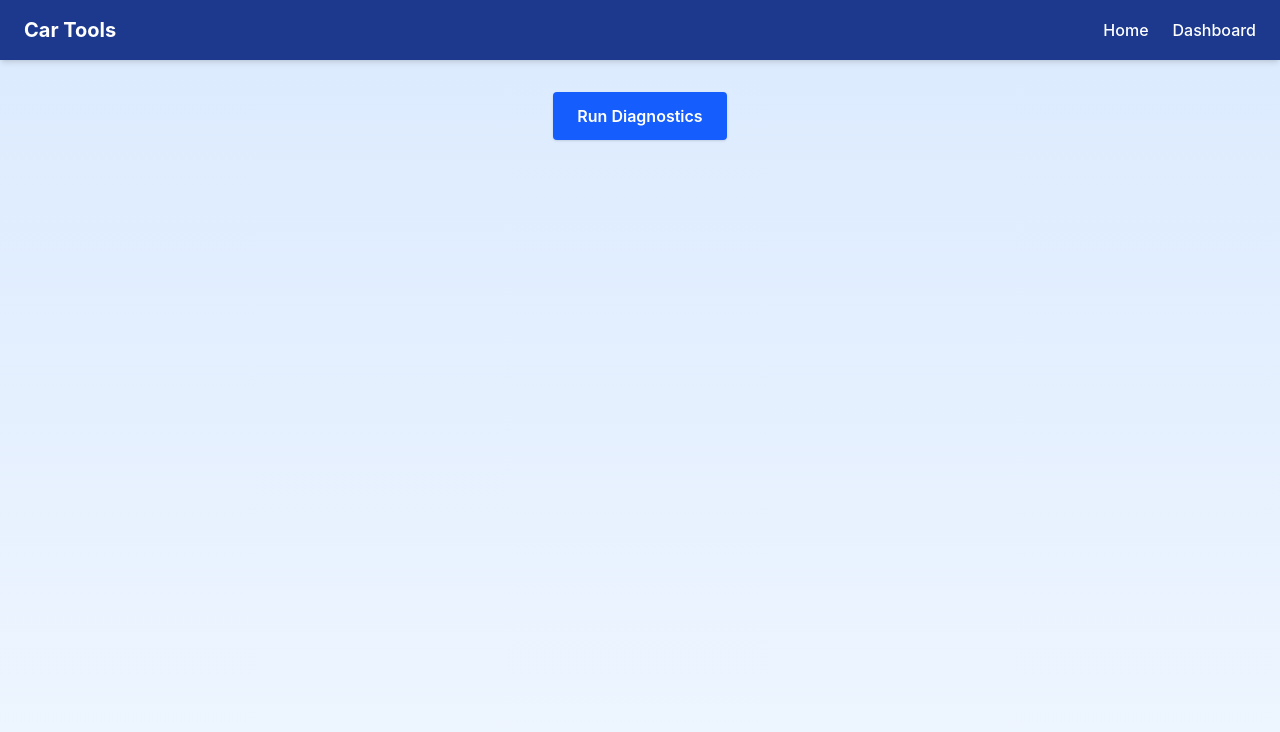
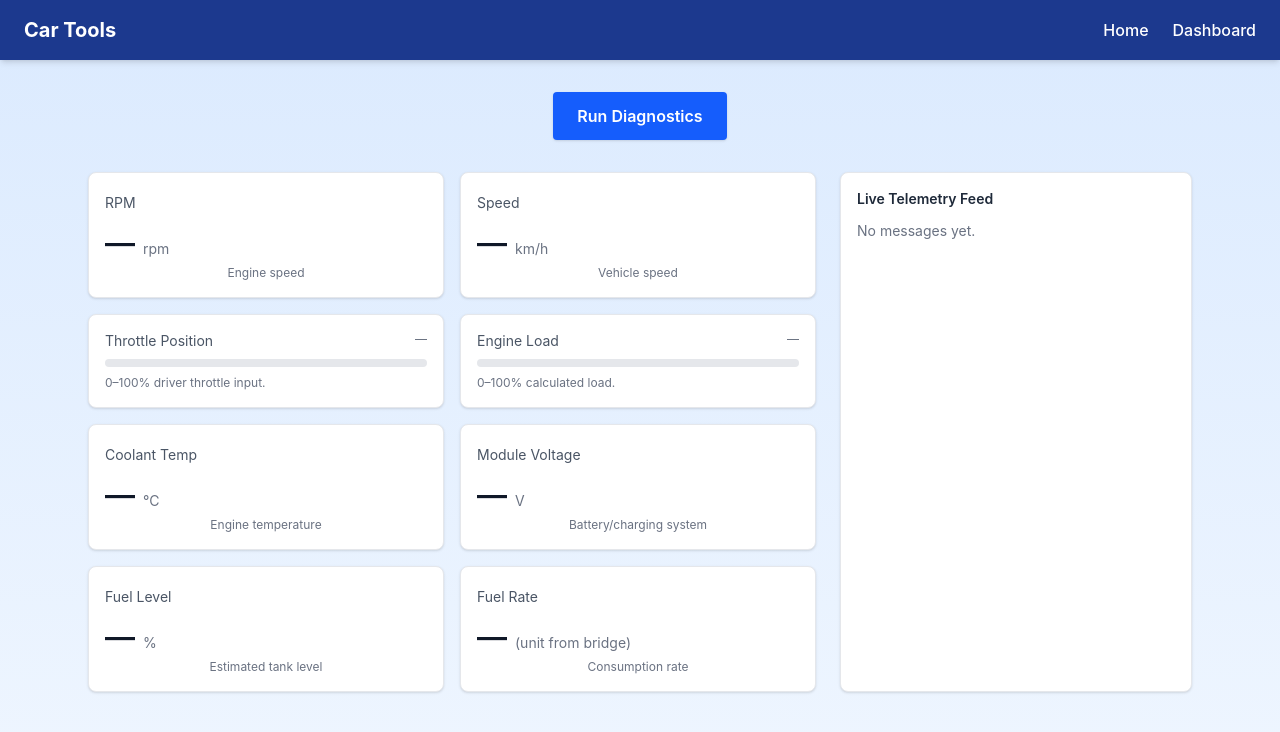
Before and after one commit to SamFranceseTCNJ/Car-Tools, a React app in the folder frontend/: page /dashboard in a window 1280 px wide. Shown: the top 732 px of the page. Built offline with nearby package versions, Linux system fonts and the light colour scheme; the HTML template or start-up script is replaced by a standard one.

Commit message:
possible dashboard configuration

```diff
--- a/frontend/src/pages/Dashboard.jsx
+++ b/frontend/src/pages/Dashboard.jsx
@@ -1,9 +1,100 @@
-import { useState, useRef } from "react";
+import { useMemo, useRef, useState } from "react";
 import Navbar from "../components/Navbar";
+
+function clamp(n, min, max) {
+  if (n == null || Number.isNaN(n)) return null;
+  return Math.min(max, Math.max(min, n));
+}
+
+function fmt(n, digits = 0) {
+  if (n == null || Number.isNaN(n)) return "—";
+  return Number(n).toFixed(digits);
+}
+
+function Sparkline({ values, min, max }) {
+  const points = useMemo(() => {
+    const clean = values.filter((v) => v != null && !Number.isNaN(v));
+    if (clean.length < 2) return "";
+
+    const lo = min ?? Math.min(...clean);
+    const hi = max ?? Math.max(...clean);
+    const span = hi - lo || 1;
+
+    const w = 120;
+    const h = 28;
+    const step = w / (values.length - 1);
+
+    return values
+      .map((v, i) => {
+        if (v == null || Number.isNaN(v)) return null;
+        const x = i * step;
+        const y = h - ((v - lo) / span) * h;
+        return `${x.toFixed(1)},${y.toFixed(1)}`;
+      })
+      .filter(Boolean)
+      .join(" ");
+  }, [values, min, max]);
+
+  return (
+    <svg viewBox="0 0 120 28" className="w-[120px] h-[28px]">
+      <polyline
+        fill="none"
+        stroke="currentColor"
+        strokeWidth="2"
+        points={points}
+        className="text-blue-600"
+      />
+    </svg>
+  );
+}
+
+function MetricCard({ title, value, unit, subtitle, status = "normal", spark }) {
+  const statusClasses =
+    status === "bad"
+      ? "border-red-200 bg-red-50"
+      : status === "warn"
+      ? "border-yellow-200 bg-yellow-50"
+      : "border-gray-200 bg-white";
+
+  return (
+    <div className={`rounded-lg border ${statusClasses} p-4 shadow-sm`}>
+      <div className="text-sm text-gray-600 flex items-center justify-between gap-3">
+        <span>{title}</span>
+        {spark}
+      </div>
+      <div className="mt-2 flex items-baseline gap-2">
+        <div className="text-3xl font-semibold text-gray-900">{value}</div>
+        <div className="text-sm text-gray-500">{unit}</div>
+      </div>
+      {subtitle ? <div className="mt-1 text-xs text-gray-500">{subtitle}</div> : null}
+    </div>
+  );
+}
+
+function BarCard({ title, valuePct, colorClass = "bg-blue-600", hint }) {
+  const v = valuePct == null ? null : clamp(Number(valuePct), 0, 100);
+
+  return (
+    <div className="rounded-lg border border-gray-200 bg-white p-4 shadow-sm text-left">
+      <div className="text-sm text-gray-600 flex justify-between">
+        <span>{title}</span>
+        <span className="text-xs text-gray-500">{v == null ? "—" : `${v.toFixed(0)}%`}</span>
+      </div>
+      <div className="mt-2 h-2 w-full rounded bg-gray-200 overflow-hidden">
+        <div
+          className={`h-2 ${colorClass}`}
+          style={{ width: v == null ? "0%" : `${v.toFixed(0)}%` }}
+        />
+      </div>
+      {hint ? <div className="mt-2 text-xs text-gray-500">{hint}</div> : null}
+    </div>
+  );
+}
 
 const Dashboard = () => {
   const [diagnosticsRunning, setDiagnosticsRunning] = useState(false);
   const [messages, setMessages] = useState([]);
+  const [history, setHistory] = useState([]);
   const wsRef = useRef(null);
 
   const startDiagnostics = () => {
@@ -17,9 +108,8 @@ const Dashboard = () => {
 
     ws.onmessage = (e) => {
       const data = JSON.parse(e.data);
-
-      // data shape matches mock_bridge.py exactly
       setMessages((prev) => [data, ...prev].slice(0, 20));
+      setHistory((prev) => [...prev, data].slice(-120));
     };
 
     ws.onerror = (e) => console.error("WebSocket error", e);
@@ -38,11 +128,36 @@ const Dashboard = () => {
     }
   };
 
+  const latest = history.length ? history[history.length - 1] : null;
+  const series = (key) =>
+    history.map((m) => (m?.[key] == null ? null : Number(m[key])));
+
+  // Light-touch alerting (tune thresholds)
+  const coolant = latest?.coolant_temp == null ? null : Number(latest.coolant_temp);
+  const coolantStatus =
+    coolant == null ? "normal" : coolant >= 110 ? "bad" : coolant >= 103 ? "warn" : "normal";
+
+  const volts =
+    latest?.control_module_voltage == null ? null : Number(latest.control_module_voltage);
+  const voltStatus =
+    volts == null
+      ? "normal"
+      : volts < 12.0
+      ? "bad"
+      : volts < 12.6
+      ? "warn"
+      : volts > 15.2
+      ? "warn"
+      : "normal";
+
+  const fuel = latest?.fuel_level == null ? null : Number(latest.fuel_level);
+  const fuelStatus = fuel == null ? "normal" : fuel <= 15 ? "warn" : "normal";
+
   return (
     <div className="min-h-screen bg-gradient-to-b from-blue-100 to-blue-50 flex flex-col items-center">
       <Navbar />
 
-      <div className="flex flex-col items-center flex-1 text-center px-6 mt-8 w-full max-w-3xl">
+      <div className="flex flex-col items-center flex-1 text-center px-6 mt-8 w-full max-w-6xl">
         {!diagnosticsRunning ? (
           <button
             onClick={startDiagnostics}
@@ -60,7 +175,7 @@ const Dashboard = () => {
         )}
 
         {diagnosticsRunning && (
-          <div className="mt-8 grid grid-cols-1 sm:grid-cols-2 gap-6 w-full">
+          <div className="mt-6 grid grid-cols-1 sm:grid-cols-2 lg:grid-cols-4 gap-4 w-full">
             <button className="bg-blue-400 hover:bg-blue-600 text-white py-3 px-6 rounded shadow">
               View DTCs
             </button>
@@ -76,24 +191,93 @@ const Dashboard = () => {
           </div>
         )}
 
-        {/* Live telemetry feed */}
-        <div className="mt-8 w-full">
+        {/* Dashboard */}
+        <div className="mt-8 w-full grid grid-cols-1 lg:grid-cols-3 gap-6">
+          <div className="lg:col-span-2 grid grid-cols-1 sm:grid-cols-2 gap-4">
+            <MetricCard
+              title="RPM"
+              value={fmt(latest?.rpm, 0)}
+              unit="rpm"
+              subtitle="Engine speed"
+              spark={<Sparkline values={series("rpm")} min={0} max={7000} />}
+            />
+            <MetricCard
+              title="Speed"
+              value={fmt(latest?.speed_kph, 0)}
+              unit="km/h"
+              subtitle="Vehicle speed"
+              spark={<Sparkline values={series("speed_kph")} min={0} max={240} />}
+            />
+
+            <BarCard
+              title="Throttle Position"
+              valuePct={latest?.throttle_position}
+              colorClass="bg-blue-600"
+              hint="0–100% driver throttle input."
+            />
+            <BarCard
+              title="Engine Load"
+              valuePct={latest?.engine_load}
+              colorClass="bg-indigo-600"
+              hint="0–100% calculated load."
+            />
+
+            <MetricCard
+              title="Coolant Temp"
+              value={fmt(latest?.coolant_temp, 0)}
+              unit="°C"
+              subtitle="Engine temperature"
+              status={coolantStatus}
+              spark={<Sparkline values={series("coolant_temp")} min={0} max={130} />}
+            />
+            <MetricCard
+              title="Module Voltage"
+              value={fmt(latest?.control_module_voltage, 1)}
+              unit="V"
+              subtitle="Battery/charging system"
+              status={voltStatus}
+              spark={<Sparkline values={series("control_module_voltage")} min={10} max={16} />}
+            />
+
+            <MetricCard
+              title="Fuel Level"
+              value={fmt(latest?.fuel_level, 0)}
+              unit="%"
+              subtitle="Estimated tank level"
+              status={fuelStatus}
+              spark={<Sparkline values={series("fuel_level")} min={0} max={100} />}
+            />
+            <MetricCard
+              title="Fuel Rate"
+              value={fmt(latest?.fuel_rate, 2)}
+              unit="(unit from bridge)"
+              subtitle="Consumption rate"
+              spark={<Sparkline values={series("fuel_rate")} />}
+            />
+          </div>
+
+          {/* Right column: raw feed */}
+          <div className="rounded-lg border border-gray-200 bg-white p-4 shadow-sm text-left">
+            <div className="text-sm font-semibold text-gray-800">Live Telemetry Feed</div>
+            <div className="mt-3 space-y-3 max-h-[520px] overflow-auto pr-1">
               {messages.map((msg, idx) => (
-            <div
-              key={idx}
-              className="bg-white p-4 mb-3 rounded shadow text-left"
-            >
-              <div className="text-sm text-gray-500">
+                <div key={idx} className="border rounded-md p-3 bg-gray-50">
+                  <div className="text-xs text-gray-500">
                     {new Date(msg.ts).toLocaleTimeString()}
                   </div>
-              <div className="font-semibold">
+                  <div className="text-sm font-semibold text-gray-800">
                     RPM: {msg.rpm ?? "—"} | Speed: {msg.speed_kph ?? "—"} km/h
                   </div>
-              <div className="text-xs text-gray-400 mt-1">
+                  <div className="text-[11px] text-gray-500 mt-1">
                     Raw: {JSON.stringify(msg.raw)}
                   </div>
                 </div>
               ))}
+              {!messages.length ? (
+                <div className="text-sm text-gray-500">No messages yet.</div>
+              ) : null}
+            </div>
+          </div>
         </div>
       </div>
     </div>
```
Lines whose indentation alone changed are shown as unchanged.
